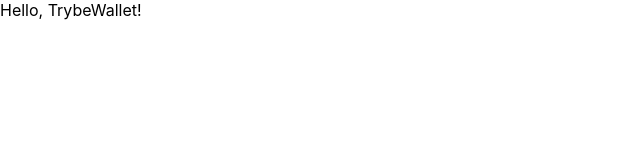
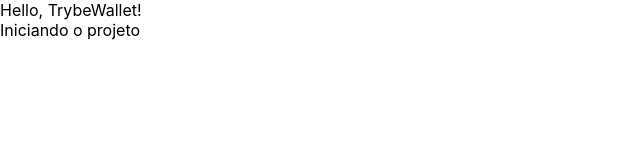
Before and after one commit to betrybe/fernandoluckesi-test, a React (Create React App) app: page / in a window 1280 px wide. Shown: the top 160 px of the page, without its empty margins (0-640 px from the left). Built offline with nearby package versions, Linux system fonts and the light colour scheme.

Commit message:
Iniciando o desenvolvimento do projeto

```diff
--- a/src/App.js
+++ b/src/App.js
@@ -1,7 +1,12 @@
-import React from 'react';
+import React from "react";
 
 function App() {
-  return <div>Hello, TrybeWallet!</div>;
+  return (
+    <>
+      <div>Hello, TrybeWallet!</div>
+      <div>Iniciando o projeto</div>
+    </>
+  );
 }
 
 export default App;
```
Also changed, not shown: 1 other file (tests, documents, lock files or other folders).
